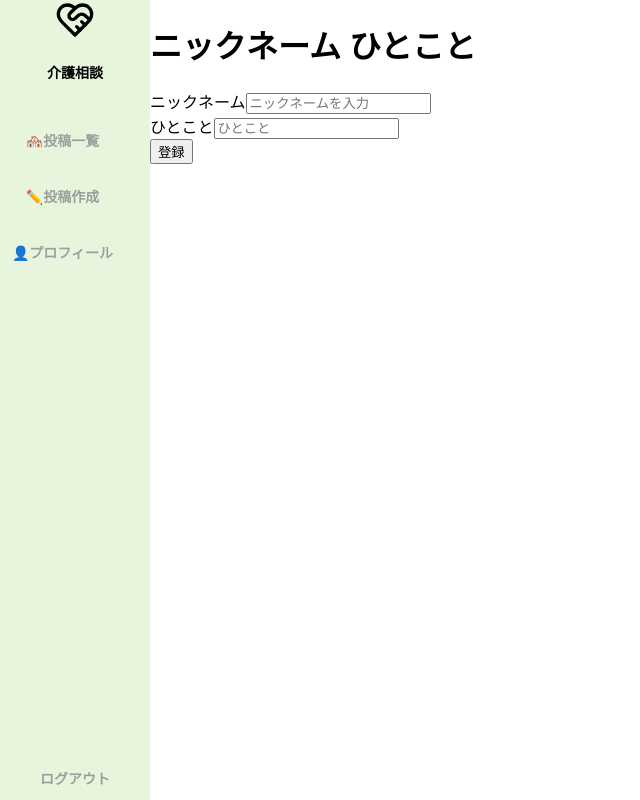
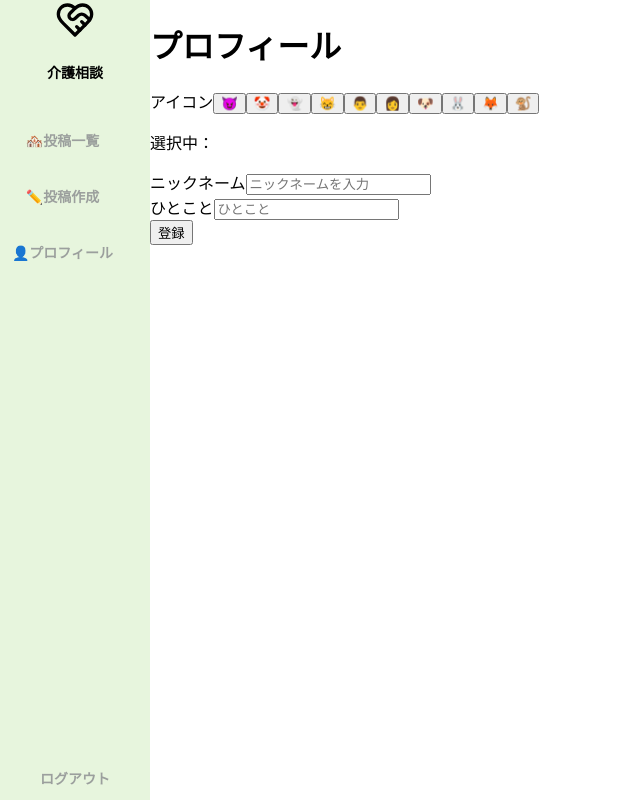
Before and after one commit to rentaro731/caregivers-consultation-app, a React (Vite) app: page /postList/profile/editProfile in a window 1280 px wide. Shown: the whole page, without its empty margins (0-640 px from the left). Built offline with nearby package versions, Linux system fonts and the light colour scheme; no server answers.

Commit message:
プロフィールにユーザーのiconの追加
iconは１０個の中から選択制
既存ユーザーはログイン後にプロフィール編集画面に遷移する機能、またアイコン以外のプロフィールは入力された状態になる機能の追加

```diff
--- a/constants.ts
+++ b/constants.ts
@@ -13,6 +13,7 @@ export const ERROR_MESSAGES = {
   BIO_REQUIRED: "自己紹介文を入力してください",
   INVALID_EMAIL: "メールアドレスの形式が正しくありません",
   PASSWORD_NUMBER_LIMIT: "パスワードは6文字以上16文字以下で入力してください",
+  ICON_REQUIRED: "アイコンを選択してください"
 };
 export const EMAIL_REGEX =
   /^[a-zA-Z0-9_+-]+(.[a-zA-Z0-9_+-]+)*@([a-zA-Z0-9][a-zA-Z0-9-]*[a-zA-Z0-9]*\.)+[a-zA-Z]{2,}$/;
--- a/src/features/auth/GoogleLogin.tsx
+++ b/src/features/auth/GoogleLogin.tsx
@@ -29,6 +29,7 @@ export const GoogleLogin = () => {
         await setDoc(userRef, {
           name: null,
           bio: null,
+          icon: null,
           createdAt: serverTimestamp(),
         });
         navigate("/postList/profile/editProfile");
--- a/src/features/auth/Login.tsx
+++ b/src/features/auth/Login.tsx
@@ -68,7 +68,7 @@ export const Login = () => {
       const userSnap = await getDoc(userRef);
       const userData = userSnap.data();
 
-      if (userData?.name === null || userData?.bio === null) {
+      if (userData?.name == null || userData?.bio == null || userData?.icon == null) {
         navigate("/postList/profile/editProfile");
         return;
       }
--- a/src/features/auth/SignUp.tsx
+++ b/src/features/auth/SignUp.tsx
@@ -73,6 +73,7 @@ export const SignUp = () => {
       await setDoc(doc(db, "users", uid), {
         name: null,
         bio: null,
+        icon:null,
         createdAt: serverTimestamp(),
       });
       setFormValues(INITIAL_VALUES);
--- a/src/features/profile/EditProfile.tsx
+++ b/src/features/profile/EditProfile.tsx
@@ -1,33 +1,61 @@
-import { useState } from "react";
+import { useEffect, useState } from "react";
 import { ERROR_MESSAGES, FIREBASE_ERROR } from "../../../constants";
 import { useUserContext } from "../../shared/context/UserContext";
-import { doc, setDoc } from "firebase/firestore";
+import { doc, getDoc, setDoc } from "firebase/firestore";
 import { db } from "../../shared/firebase/firebaseConfig";
 import { useNavigate } from "react-router-dom";
 
 type ProfileFormValues = {
   name: string;
   bio: string;
+  icon: string,
 };
 
 export type ProfileFormErrorType = {
   name?: string;
   bio?: string;
+  icon?: string
 };
 
 const PROFILE_INITIAL_VALUES: ProfileFormValues = {
   name: "",
   bio: "",
+  icon:"",
 };
 
+
 export const EditProfile = () => {
-  const { user } = useUserContext();
+  const { user, loading} = useUserContext();
   const navigate = useNavigate();
+
+  const icons = ["😈","🤡","👻","😸","👨","👩","🐶","🐰","🦊","🐒"]
 
   const [profileValues, setProfileValues] = useState(PROFILE_INITIAL_VALUES);
   const [profileErrors, setProfileErrors] = useState<ProfileFormErrorType>({});
   const [message, setMessage] = useState("");
   const [sending, setSending] = useState(false);
+
+
+  useEffect(()=>{
+    const getProfile= async ()=>{
+      if (loading) return;
+      if(!user?.id) return
+
+    const userRef = doc(db,"users",user?.id)
+    const userSnap = await getDoc(userRef)
+    if(userSnap.exists()){
+      const data = userSnap.data();
+      setProfileValues({
+        name: data?.name ?? "",
+        bio: data?.bio ?? "",
+        icon: data?.icon ?? "",
+      });
+    }
+  };
+  getProfile();
+    },[user?.id,loading])
+
+
 
   const validates = (values: ProfileFormValues) => {
     const errors: ProfileFormErrorType = {};
@@ -38,6 +66,9 @@ export const EditProfile = () => {
 
     if (!values.bio) {
       errors.bio = ERROR_MESSAGES.BIO_REQUIRED;
+    }
+    if(!values.icon){
+      errors.icon= ERROR_MESSAGES.ICON_REQUIRED
     }
 
     return errors;
@@ -52,6 +83,14 @@ export const EditProfile = () => {
     setProfileErrors({});
     setMessage("");
   };
+
+  const handleSelectIcon = (selectIcon:string)=>{
+    setProfileValues((prev) => ({
+      ...prev,
+      icon:selectIcon})
+    )
+  }
+
 
   const handleSubmit = async (e: React.SubmitEvent<HTMLFormElement>) => {
     e.preventDefault();
@@ -82,6 +121,7 @@ export const EditProfile = () => {
         {
           name: profileValues.name,
           bio: profileValues.bio,
+          icon:profileValues.icon
         },
         { merge: true },
       );
@@ -98,8 +138,15 @@ export const EditProfile = () => {
 
   return (
     <>
-      <h1>ニックネーム ひとこと</h1>
+      <h1>プロフィール</h1>
       <form onSubmit={handleSubmit}>
+      <label htmlFor="icon">アイコン</label>
+      {icons.map((icon)=>(
+        <button key={icon} type="button" onClick={()=>handleSelectIcon(icon)}>{icon}</button>
+      ))}
+      <p>選択中：{profileValues.icon}</p>
+      {profileErrors.icon && <p>{profileErrors.icon}</p>}
+
         <label htmlFor="name">ニックネーム</label>
         <input
           type="text"
```
